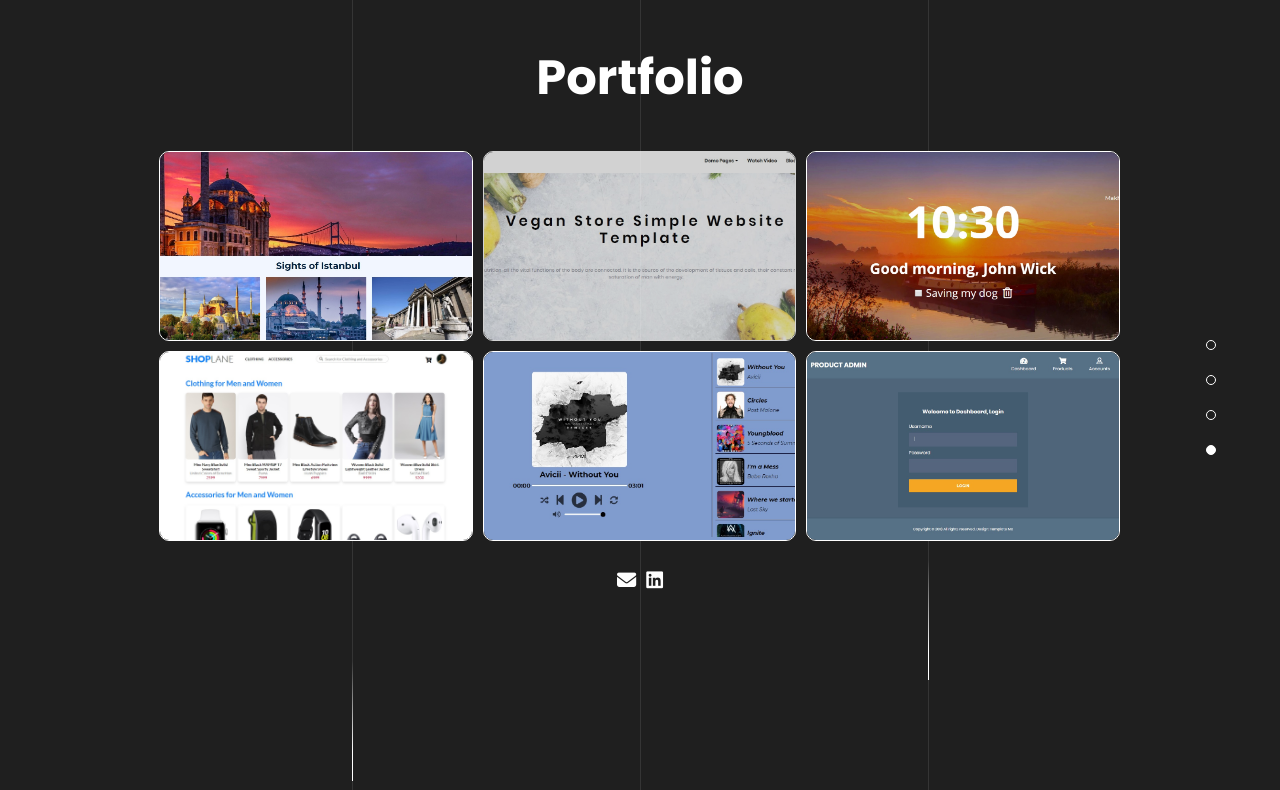
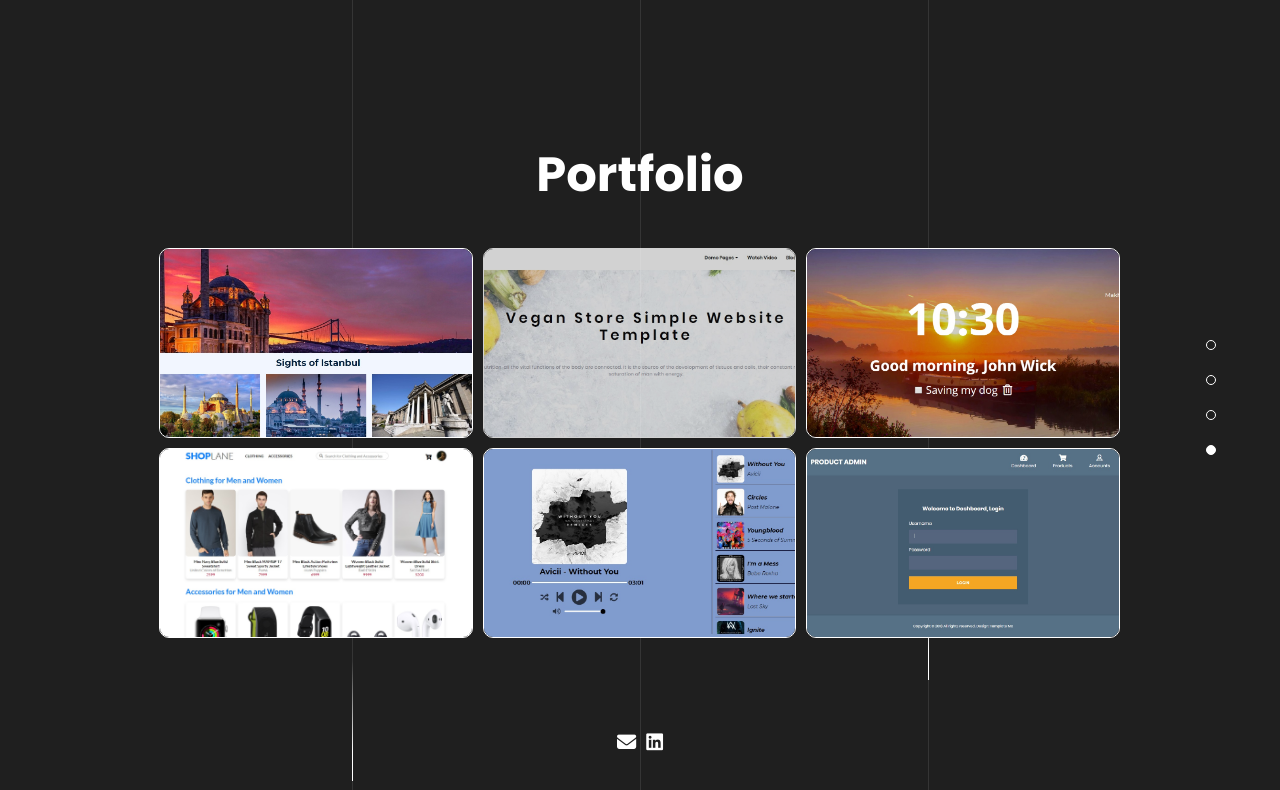
Before and after one commit to Mavludin/portfolio-page, a React (Create React App) app: page /portfolio in a window 1280 px wide. Shown: the top 790 px of the page. Built offline with nearby package versions, Linux system fonts and the light colour scheme.

Commit message:
on my way

```diff
--- a/src/Main.css
+++ b/src/Main.css
@@ -12,6 +12,17 @@ body {
   font-family: 'Poppins', 'Helvetica', sans-serif;
   color: white;
   background-color: #1f1f1f;
+}
+
+#root, .App {
+  height: 100%;
+}
+
+.App {
+  display: flex;
+  flex-direction: column;
+  justify-content: space-around;
+  align-items: center;
 }
 
 .container {
@@ -30,14 +41,6 @@ body {
   flex-direction: column;
   justify-content: center;
   align-items: center;
-}
-
-main {
-  height: 90%;
-}
-
-main > div {
-  height: 100%;
 }
 
 /* .Page {
--- a/src/components/footer/footer.module.css
+++ b/src/components/footer/footer.module.css
@@ -1,5 +1,5 @@
 footer {
-    height: 10%;
+    height: 50px;
 }
 
 .Contacts {
--- a/src/containers/about/about.js
+++ b/src/containers/about/about.js
@@ -1,8 +1,6 @@
 import React from 'react';
 import '../../Main.css';
 import classes from './about.module.css';
-
-import { Link } from 'react-router-dom';
 
 const About = () => {
     return (
--- a/src/containers/portfolio/portfolio.js
+++ b/src/containers/portfolio/portfolio.js
@@ -19,7 +19,7 @@ const Portfolio = () => {
                 <div className={[classes.Item, classes.FavPlaces].join(' ')}>
                     <div className={classes.ItemInner}>
                         <h2>Favourite places</h2>
-                        <a href="https://mavludin-html-css-project.glitch.me/" className={classes.RedBtn} target="_blank">
+                        <a href="https://mavludin-html-css-project.glitch.me/" className={classes.RedBtn} target="_blank" rel="noopener noreferrer">
                             Take a look <i className="fas fa-arrow-right"></i>
                         </a>
                         <p className={classes.Tools}>
@@ -33,7 +33,7 @@ const Portfolio = () => {
                 <div className={[classes.Item, classes.VeganStore].join(' ')}>
                     <div className={classes.ItemInner}>
                         <h2>Vegan store</h2>
-                        <a href="https://mavludin-landing-page.glitch.me/home.html" className={classes.RedBtn} target="_blank">
+                        <a href="https://mavludin-landing-page.glitch.me/home.html" className={classes.RedBtn} target="_blank" rel="noopener noreferrer">
                             Take a look <i className="fas fa-arrow-right"></i>
                         </a>
                         <p className={classes.Tools}>
@@ -48,7 +48,7 @@ const Portfolio = () => {
                 <div className={[classes.Item, classes.MomentoReplica].join(' ')}>
                     <div className={classes.ItemInner}>
                         <h2>Momento replica</h2>
-                        <a href="https://mavludin-todo-list.glitch.me/" className={classes.RedBtn} target="_blank">
+                        <a href="https://mavludin-todo-list.glitch.me/" className={classes.RedBtn} target="_blank" rel="noopener noreferrer">
                             Take a look <i className="fas fa-arrow-right"></i>
                         </a>
                         <p className={classes.Tools}>
@@ -64,7 +64,7 @@ const Portfolio = () => {
                 <div className={[classes.Item, classes.ECommerce].join(' ')}>
                     <div className={classes.ItemInner}>
                         <h2>E-commerce</h2>
-                        <a href="https://mavludin-react-e-commerce.glitch.me/" className={classes.RedBtn} target="_blank">
+                        <a href="https://mavludin-react-e-commerce.glitch.me/" className={classes.RedBtn} target="_blank" rel="noopener noreferrer">
                             Take a look <i className="fas fa-arrow-right"></i>
                         </a>
                         <p className={classes.Tools}>
@@ -81,7 +81,7 @@ const Portfolio = () => {
                 <div className={[classes.Item, classes.MusicPlayer].join(' ')}>
                     <div className={classes.ItemInner}>
                         <h2>Music player</h2>
-                        <a href="https://mavludin-music-player.glitch.me/" className={classes.RedBtn} target="_blank">
+                        <a href="https://mavludin-music-player.glitch.me/" className={classes.RedBtn} target="_blank" rel="noopener noreferrer">
                             Take a look <i className="fas fa-arrow-right"></i>
                         </a>
                         <p className={classes.Tools}>
@@ -97,7 +97,7 @@ const Portfolio = () => {
                 <div className={[classes.Item, classes.AdminPage].join(' ')}>
                     <div className={classes.ItemInner}>
                         <h2>Admin page</h2>
-                        <a href="https://react-admin-page.firebaseapp.com/" className={classes.RedBtn} target="_blank">
+                        <a href="https://react-admin-page.firebaseapp.com/" className={classes.RedBtn} target="_blank" rel="noopener noreferrer">
                             Take a look <i className="fas fa-arrow-right"></i>
                         </a>
                         <p className={classes.Tools}>
--- a/src/containers/portfolio/portfolio.module.css
+++ b/src/containers/portfolio/portfolio.module.css
@@ -1,7 +1,3 @@
-.PortfolioPage {
-    height: auto;
-}
-
 .Content {
     display: flex;
     flex-wrap: wrap;
```
Also changed, not shown: 1 other file (tests, documents, lock files or other folders).
